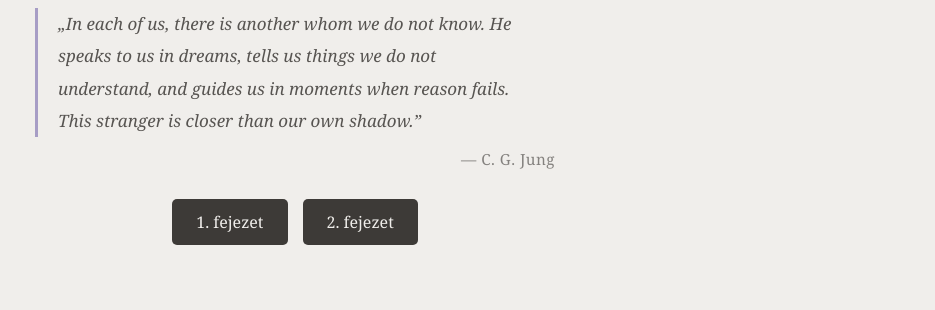
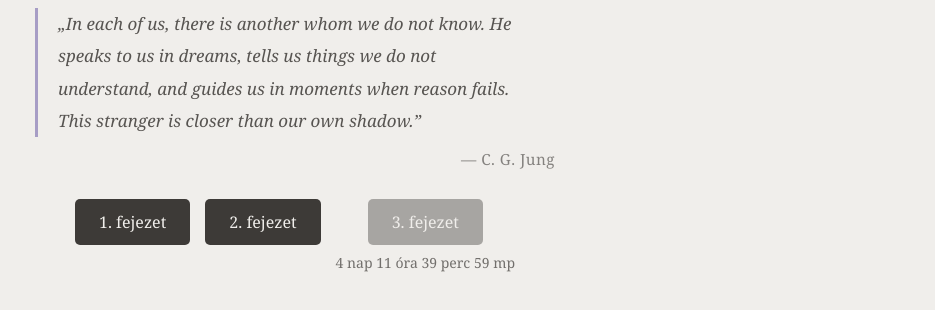
Before and after one commit to viacolada/tul-vilag, a plain HTML site: page index.html in a window 1280 px wide. Shown: the part 108-418 px from the top of the page, without its empty margins (345-1280 px from the left). Drawn offline with Linux system fonts and the light colour scheme.

Commit message:
3rd chapter countdown added

```diff
--- a/index.html
+++ b/index.html
@@ -25,7 +25,10 @@
             <a id="btn-ch2" class="locked">2. fejezet</a>
             <div id="countdown2" class="countdown"></div>
         </div>
-       <!--<a href="fejezet3.html">3. fejezet</a>-->
+        <div class="chapter-wrapper">
+            <a id="btn-ch3" class="locked">3. fejezet</a>
+            <div id="countdown3" class="countdown"></div>
+        </div>
     </div>
     <script>
         (function() {
@@ -78,6 +81,30 @@
                 requestAnimationFrame(function() { setTimeout(update2, 1000); });
             }
             update2();
+            // 3. fejezet visszaszámláló
+            var target3 = new Date("2026-04-26T00:00:00").getTime();
+            var btn3 = document.getElementById("btn-ch3");
+            var cd3 = document.getElementById("countdown3");
+
+            function update3() {
+                var now = Date.now();
+                var diff = target3 - now;
+                if (diff <= 0) {
+                    cd3.textContent = "";
+                    btn3.classList.remove("locked");
+                    btn3.href = "fejezet3.html";
+                    return;
+                }
+                var d = Math.floor(diff / 86400000);
+                var h = Math.floor((diff % 86400000) / 3600000);
+                var m = Math.floor((diff % 3600000) / 60000);
+                var s = Math.floor((diff % 60000) / 1000);
+                cd3.textContent = d + " nap " + h + " \u00f3ra " + m + " perc " + s + " mp";
+                btn3.classList.add("locked");
+                btn3.removeAttribute("href");
+                requestAnimationFrame(function() { setTimeout(update3, 1000); });
+            }
+            update3();
         })();
     </script>
 </body>
```
